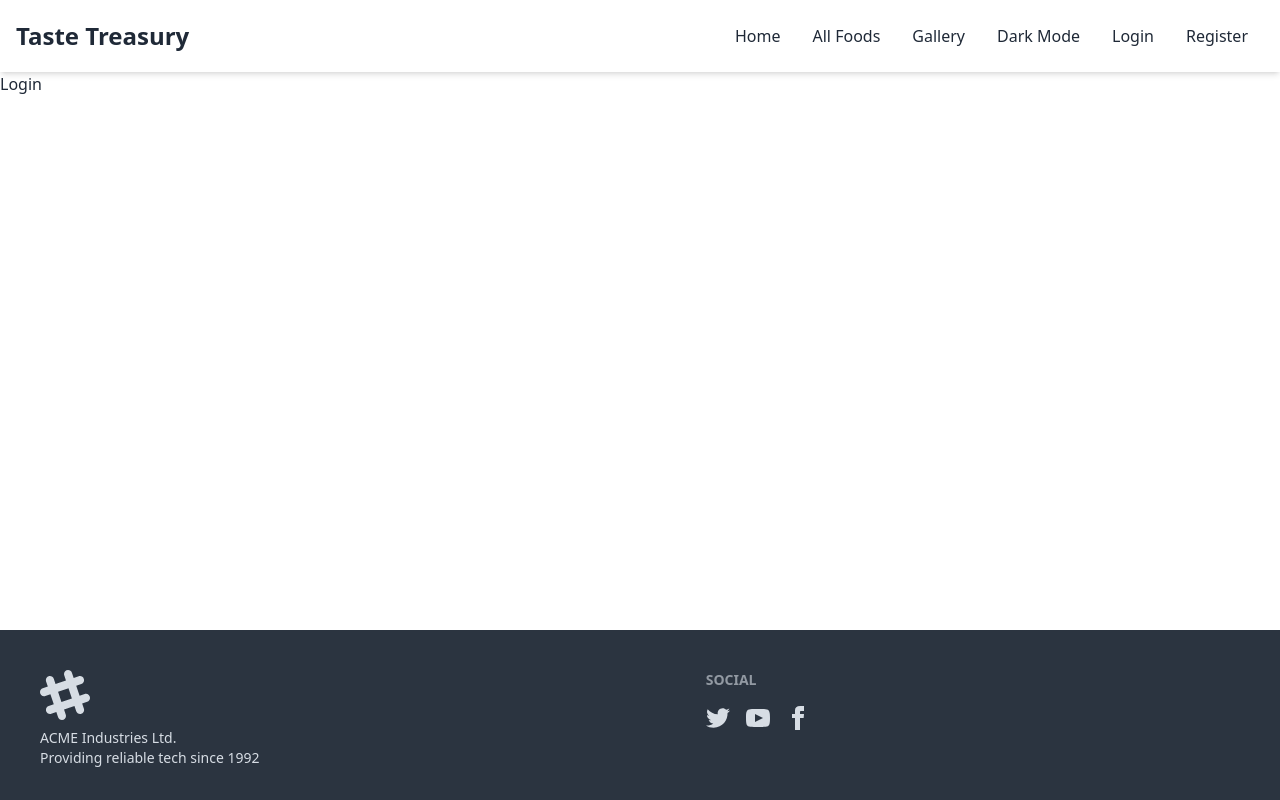
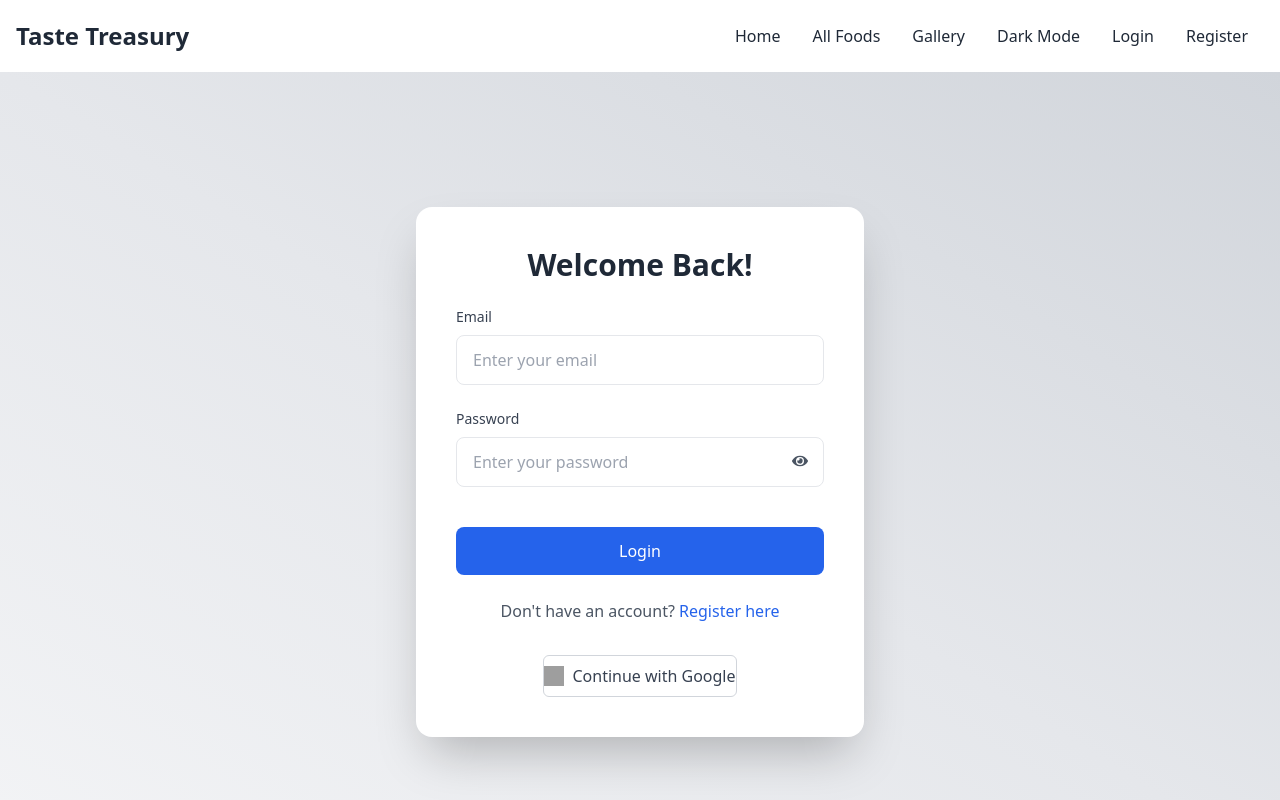
Before and after one commit to Abubokkor98/taste-treasury-client, a React (Vite) app: page /login in a window 1280 px wide. Shown: the top 800 px of the page. Built offline with nearby package versions, Linux system fonts and the light colour scheme; no server answers; grey boxes are pictures that could not be loaded.

Commit message:
login page added

```diff
--- a/src/Components/Navbar.jsx
+++ b/src/Components/Navbar.jsx
@@ -93,6 +93,7 @@ export default function Navbar() {
               >
                 {user.photoURL ? (
                   <img
+                  referrerPolicy="no-referrer"
                     src={user.photoURL}
                     alt="Profile"
                     className="w-8 h-8 rounded-full"
--- a/src/Pages/Login.jsx
+++ b/src/Pages/Login.jsx
@@ -1,7 +1,106 @@
-import React from 'react'
+import React, { useContext, useState } from "react";
+
+import { FaEye, FaEyeSlash } from "react-icons/fa";
+import { Link, useLocation, useNavigate } from "react-router-dom";
+import { Helmet } from "react-helmet-async";
+import toast from "react-hot-toast";
+import { AuthContext } from "../Provider/AuthProvider";
+import GoogleLogin from "../Components/GoogleLogin";
 
 export default function Login() {
+  const { loginUser, setUser } = useContext(AuthContext);
+  const [showPassword, setShowPassword] = useState(false);
+  const location = useLocation();
+  const navigate = useNavigate();
+
+  const handleLogin = (e) => {
+    e.preventDefault();
+    const form = new FormData(e.target);
+    const email = form.get("email");
+    const password = form.get("password");
+
+    loginUser(email, password)
+      .then((result) => {
+        const user = result.user;
+        setUser(user);
+        navigate(location?.state ? location.state : "/");
+        toast.success("login successfully");
+      })
+      .catch((err) => {
+        toast.error(err.message);
+      });
+  };
+
   return (
-    <div>Login</div>
-  )
+    <div className="min-h-screen bg-gradient-to-tr from-gray-100 via-gray-200 to-gray-300 dark:from-gray-800 dark:to-gray-900 flex items-center justify-center">
+      <Helmet>
+        <title>Login | PlayGear</title>
+      </Helmet>
+      <div className="bg-white dark:bg-gray-800 p-10 rounded-2xl shadow-2xl w-full max-w-md">
+        <h2 className="text-3xl font-bold text-center text-gray-800 dark:text-white mb-6">
+          Welcome Back!
+        </h2>
+        <form onSubmit={handleLogin}>
+          {/* Email Field */}
+          <div className="mb-6">
+            <label className="block text-sm font-medium text-gray-700 dark:text-gray-300 mb-2">
+              Email
+            </label>
+            <input
+              type="email"
+              name="email"
+              placeholder="Enter your email"
+              className="w-full px-4 py-3 border rounded-lg focus:outline-none focus:ring-2 focus:ring-blue-500 dark:bg-gray-700 dark:border-gray-600 dark:text-white"
+              required
+            />
+          </div>
+
+          {/* Password Field */}
+          <div className="mb-6 relative">
+            <label className="block text-sm font-medium text-gray-700 dark:text-gray-300 mb-2">
+              Password
+            </label>
+            <input
+              type={showPassword ? "text" : "password"}
+              name="password"
+              placeholder="Enter your password"
+              className="w-full px-4 py-3 border rounded-lg focus:outline-none focus:ring-2 focus:ring-blue-500 dark:bg-gray-700 dark:border-gray-600 dark:text-white"
+              required
+            />
+            <button
+              type="button"
+              onClick={() => setShowPassword(!showPassword)}
+              className="absolute right-4 top-11 text-gray-600 dark:text-gray-400"
+            >
+              {showPassword ? <FaEyeSlash /> : <FaEye />}
+            </button>
+          </div>
+
+          {/* Login Button */}
+          <button
+            type="submit"
+            className="w-full py-3 mt-4 bg-blue-600 text-white font-medium rounded-lg hover:bg-blue-700 dark:bg-blue-500 dark:hover:bg-blue-400"
+          >
+            Login
+          </button>
+        </form>
+
+        {/* Register Link */}
+        <p className="mt-6 text-center text-gray-600 dark:text-gray-400">
+          Don't have an account?{" "}
+          <Link
+            to={"/register"}
+            className="text-blue-600 font-medium hover:underline dark:text-blue-400"
+          >
+            Register here
+          </Link>
+        </p>
+
+        {/* Google Login */}
+        <div className="mt-8 flex justify-center">
+          <GoogleLogin />
+        </div>
+      </div>
+    </div>
+  );
 }
```
